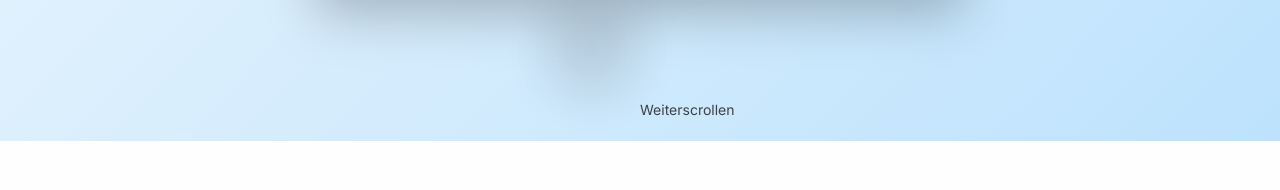
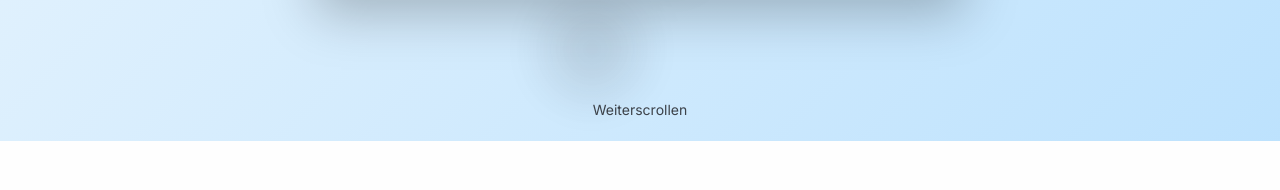
Before and after one commit to ooliv-agentur/mecovent, a React (Vite) app: page / in a window 1280 px wide. Shown: the part 3920-4110 px from the top of the page. Built offline with nearby package versions, Linux system fonts and the light colour scheme.

Commit message:
Center "Weiterscrollen" element
The "Weiterscrollen" element in the IndustriesCarousel component is now centered horizontally.

```diff
--- a/src/components/projects/IndustriesCarousel.tsx
+++ b/src/components/projects/IndustriesCarousel.tsx
@@ -1,3 +1,4 @@
+
 import React, { useRef, useEffect } from 'react';
 import { cn } from '@/lib/utils';
 import { useInView } from 'react-intersection-observer';
@@ -123,7 +124,7 @@ const IndustriesCarousel = ({
           />
         </div>
 
-        <div className="absolute bottom-4 left-1/2 transform -translate-x-1/2 text-primary/80 animate-bounce text-sm">
+        <div className="absolute bottom-4 left-0 right-0 text-center text-primary/80 animate-bounce text-sm">
           <span>Weiterscrollen</span>
         </div>
       </div>
```
